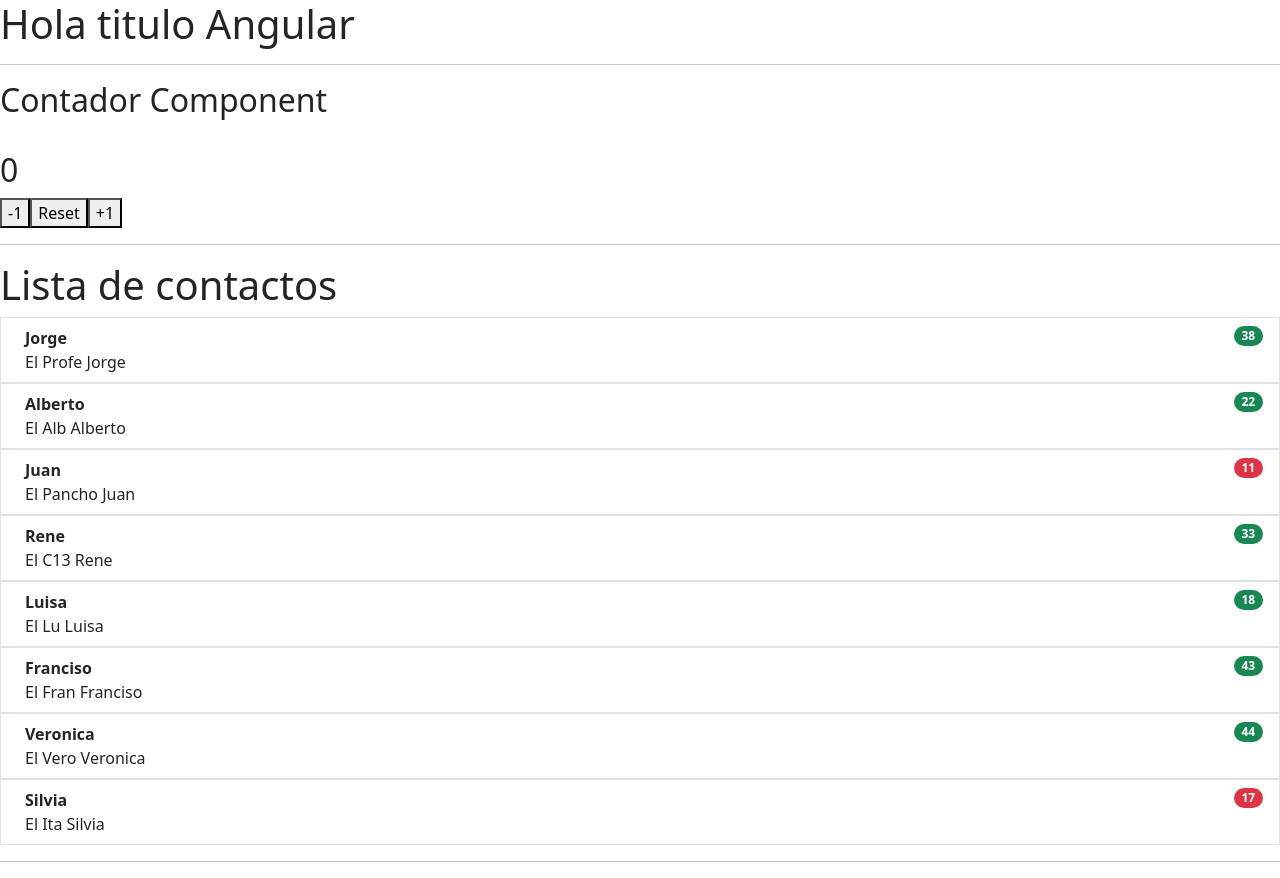
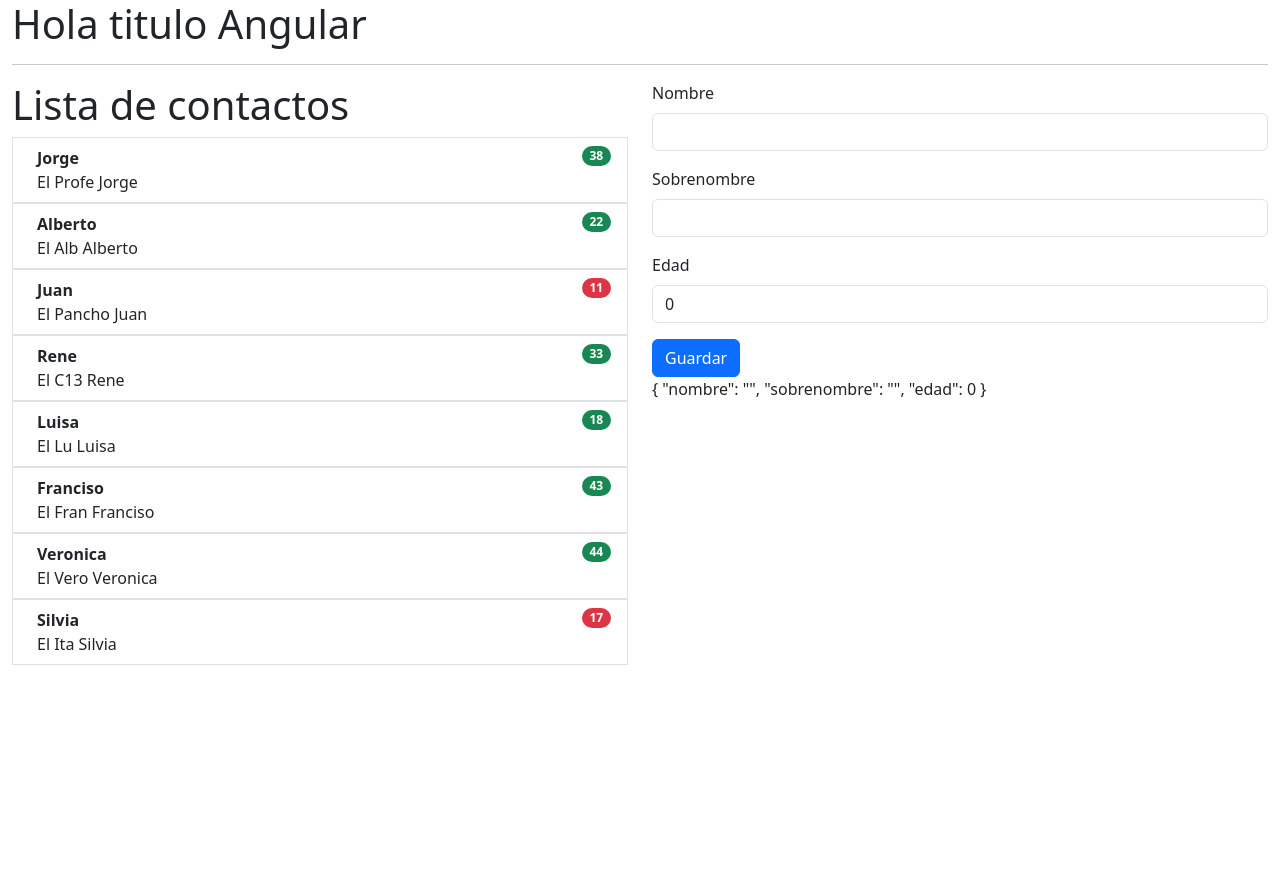
Before and after one commit to ucudal/contactos-front, an Angular app: page / in a window 1280 px wide. After the commit the page ends 800 px from the top, so only its background shows below. Built offline with nearby package versions, Linux system fonts and the light colour scheme.

Commit message:
emitir contacto ok

```diff
--- a/package.json
+++ b/package.json
@@ -3,7 +3,7 @@
   "version": "0.0.0",
   "scripts": {
     "ng": "ng",
-    "start": "ng serve",
+    "start": "ng serve --host=0.0.0.0 --port=3000",
     "build": "ng build",
     "watch": "ng build --watch --configuration development",
     "test": "ng test"
--- a/src/app/app.component.html
+++ b/src/app/app.component.html
@@ -1,6 +1,5 @@
 <h1> {{ title }} </h1>
+<!-- <hr> -->
+<!-- <app-contador></app-contador> -->
 <hr>
-<app-contador></app-contador>
-<hr>
-<app-contacto-list></app-contacto-list>
-<hr>
+<contacto-page></contacto-page>
--- a/src/app/contacto/contacto-form/contacto-form.component.html
+++ b/src/app/contacto/contacto-form/contacto-form.component.html
@@ -1 +1,19 @@
-<p>contacto-form works!</p>
+<form (ngSubmit)="this.emitContacto()">
+    <div class="mb-3">
+        <label for="nombre" class="form-label">Nombre</label>
+        <input type="text" class="form-control" id="nombre" name="nombre" required="true" minlength="5"
+            [(ngModel)]="contacto.nombre">
+    </div>
+    <div class="mb-3">
+        <label for="sobrenombre" class="form-label">Sobrenombre</label>
+        <input type="text" class="form-control" id="sobrenombre" name="sobrenombre" minlength="5" maxlength="10"
+            required [(ngModel)]="contacto.sobrenombre">
+    </div>
+    <div class="mb-3">
+        <label for="edad" class="form-label">Edad</label>
+        <input type="number" class="form-control" id="edad" name="edad" required="true" min="18"
+        [(ngModel)]="contacto.edad">
+    </div>
+    <button type="submit" class="btn btn-primary">Guardar</button>
+</form>
+{{contacto | json}}
--- a/src/app/contacto/contacto-form/contacto-form.component.ts
+++ b/src/app/contacto/contacto-form/contacto-form.component.ts
@@ -1,10 +1,24 @@
-import { Component } from '@angular/core';
+import { Component, EventEmitter, Input, OnInit, Output } from '@angular/core';
+import { Contacto } from 'src/interfaces/contacto';
 
 @Component({
   selector: 'app-contacto-form',
   templateUrl: './contacto-form.component.html',
-  styleUrls: ['./contacto-form.component.css']
 })
 export class ContactoFormComponent {
 
+  public contacto: Contacto= new Contacto("","",0);
+
+  @Output()
+  public onNewContacto: EventEmitter<Contacto> = new EventEmitter();
+
+  emitContacto() {
+    this.onNewContacto.emit(this.contacto);
+    this.resetContacto();
+  }
+
+  resetContacto(){
+    this.contacto = new Contacto("","",0);
+  }
+
 }
--- a/src/app/contacto/list/list.component.ts
+++ b/src/app/contacto/list/list.component.ts
@@ -1,21 +1,18 @@
-import { Component } from '@angular/core';
+import { Component, Input, OnInit } from '@angular/core';
 import { Contacto } from 'src/interfaces/contacto';
 
 @Component({
   selector: 'app-contacto-list',
   templateUrl: './list.component.html',
-  styleUrls: ['./list.component.css']
 })
-export class ListComponent {
-  contactos: Contacto[] = [
-    new Contacto("Jorge", "Profe", 38),
-    new Contacto("Alberto", "Alb", 22),
-    new Contacto("Juan", "Pancho", 11),
-    new Contacto("Rene", "C13", 33),
-    new Contacto("Luisa", "lu", 18),
-    new Contacto("Franciso", "Fran", 43),
-    new Contacto("Veronica", "Vero", 44),
-    new Contacto("Silvia", "ita", 17),
-  ]
+export class ListComponent implements OnInit {
 
+  @Input()
+  public contactos!:Contacto[];
+
+  ngOnInit(): void {
+    if (!this.contactos) {
+      throw new Error("La lista de contactos es obligatoria.");
+    }
+  }
 }
--- /dev/null
+++ b/src/app/contacto/page/page.component.html
@@ -0,0 +1,4 @@
+<div class="row">
+    <div class="col"><app-contacto-list [contactos]="this.contactos"></app-contacto-list></div>
+    <div class="col"><app-contacto-form (onNewContacto)="this.recibirContacto($event)"></app-contacto-form></div>
+</div>
--- /dev/null
+++ b/src/app/contacto/page/page.component.ts
@@ -0,0 +1,25 @@
+import { Component } from '@angular/core';
+import { Contacto } from 'src/interfaces/contacto';
+
+@Component({
+  selector: 'contacto-page',
+  templateUrl: './page.component.html',
+})
+export class PageComponent {
+  public contactos: Contacto[] = [
+    new Contacto("Jorge", "Profe", 38),
+    new Contacto("Alberto", "Alb", 22),
+    new Contacto("Juan", "Pancho", 11),
+    new Contacto("Rene", "C13", 33),
+    new Contacto("Luisa", "lu", 18),
+    new Contacto("Franciso", "Fran", 43),
+    new Contacto("Veronica", "Vero", 44),
+    new Contacto("Silvia", "ita", 17),
+  ]
+
+  recibirContacto(contacto:Contacto):void {
+    console.log("Recibí:", contacto);
+    this.contactos.push(contacto);
+  }
+
+}
--- a/src/index.html
+++ b/src/index.html
@@ -10,7 +10,7 @@
   <link href="https://cdn.jsdelivr.net/npm/bootstrap@5.3.2/dist/css/bootstrap.min.css" rel="stylesheet" integrity="sha384-T3c6CoIi6uLrA9TneNEoa7RxnatzjcDSCmG1MXxSR1GAsXEV/Dwwykc2MPK8M2HN" crossorigin="anonymous">
 </head>
 
-<body>
+<body class="container-fluid">
   <app-root></app-root>
 </body>
 
```
Also changed, not shown: src/app/contacto/contacto.module.ts (+8 -5 lines), src/app/contacto/contacto-form/contacto-form.component.css (deleted), src/app/contacto/list/list.component.css (deleted), 2 other files (tests, documents, lock files or other folders).
